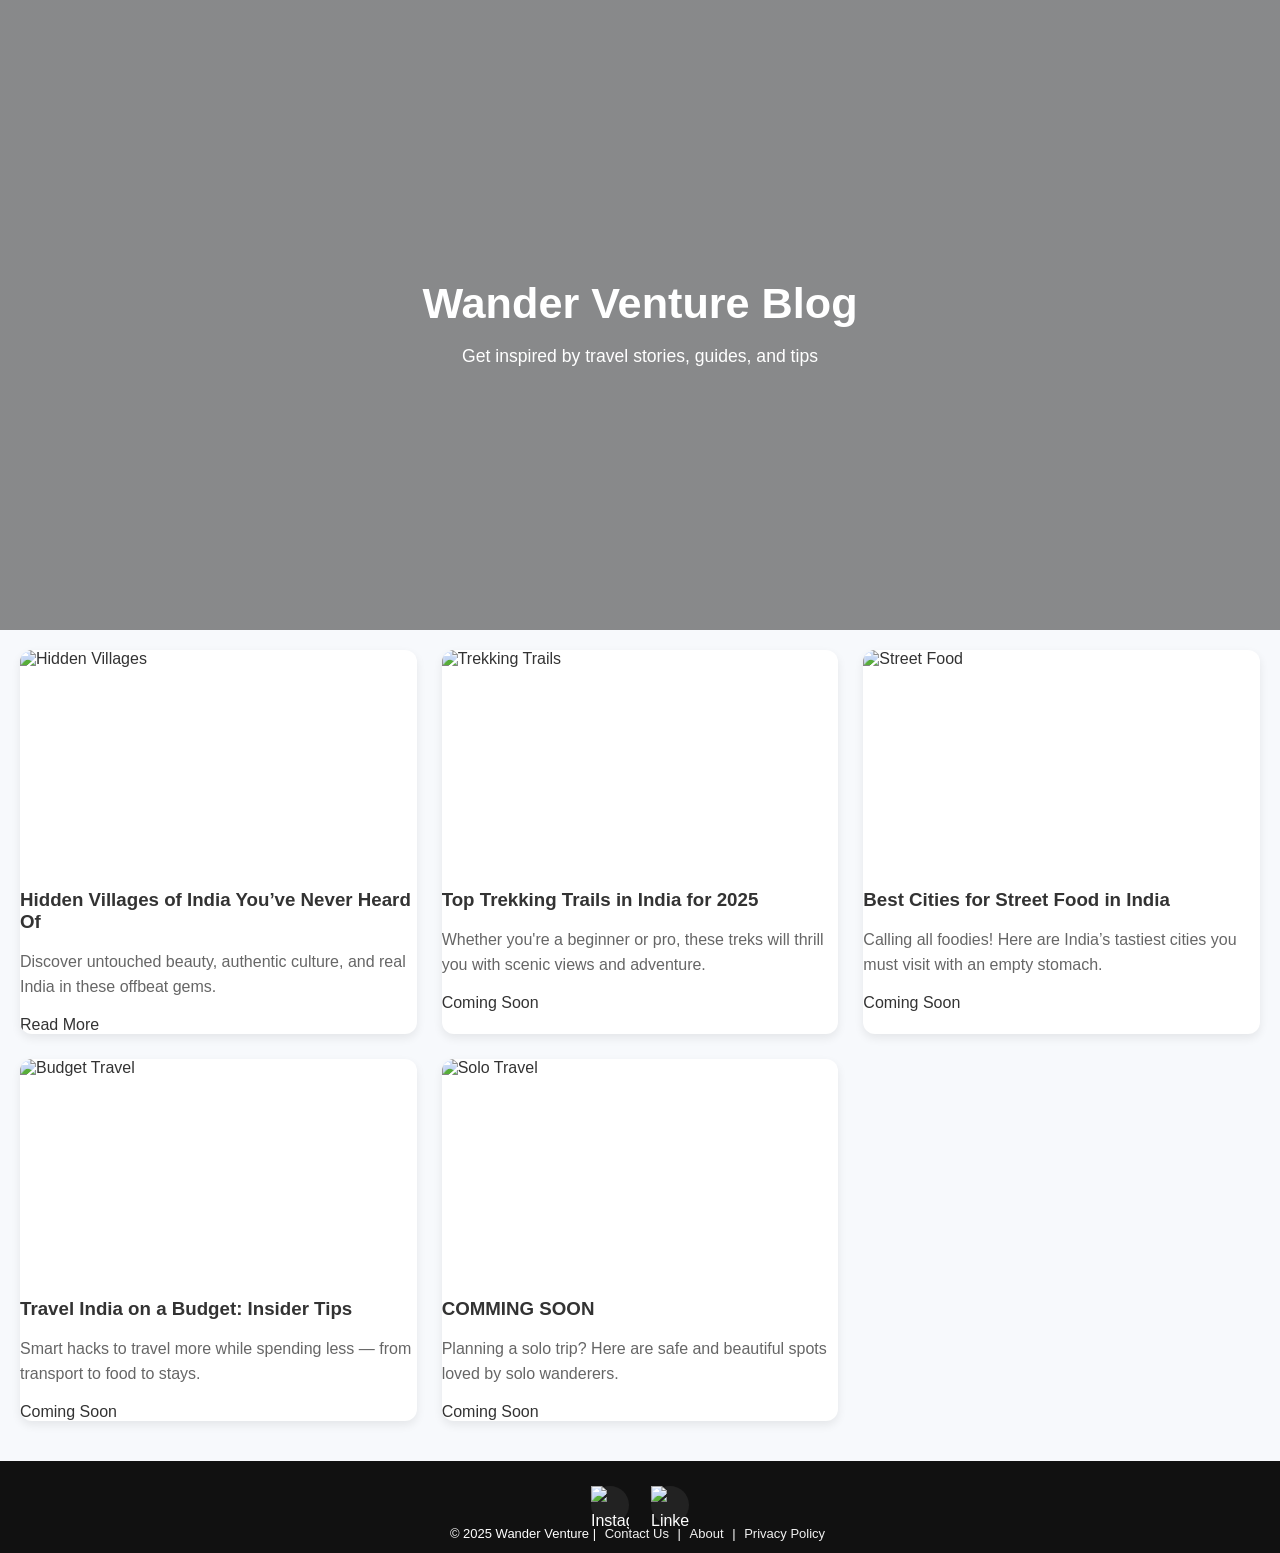
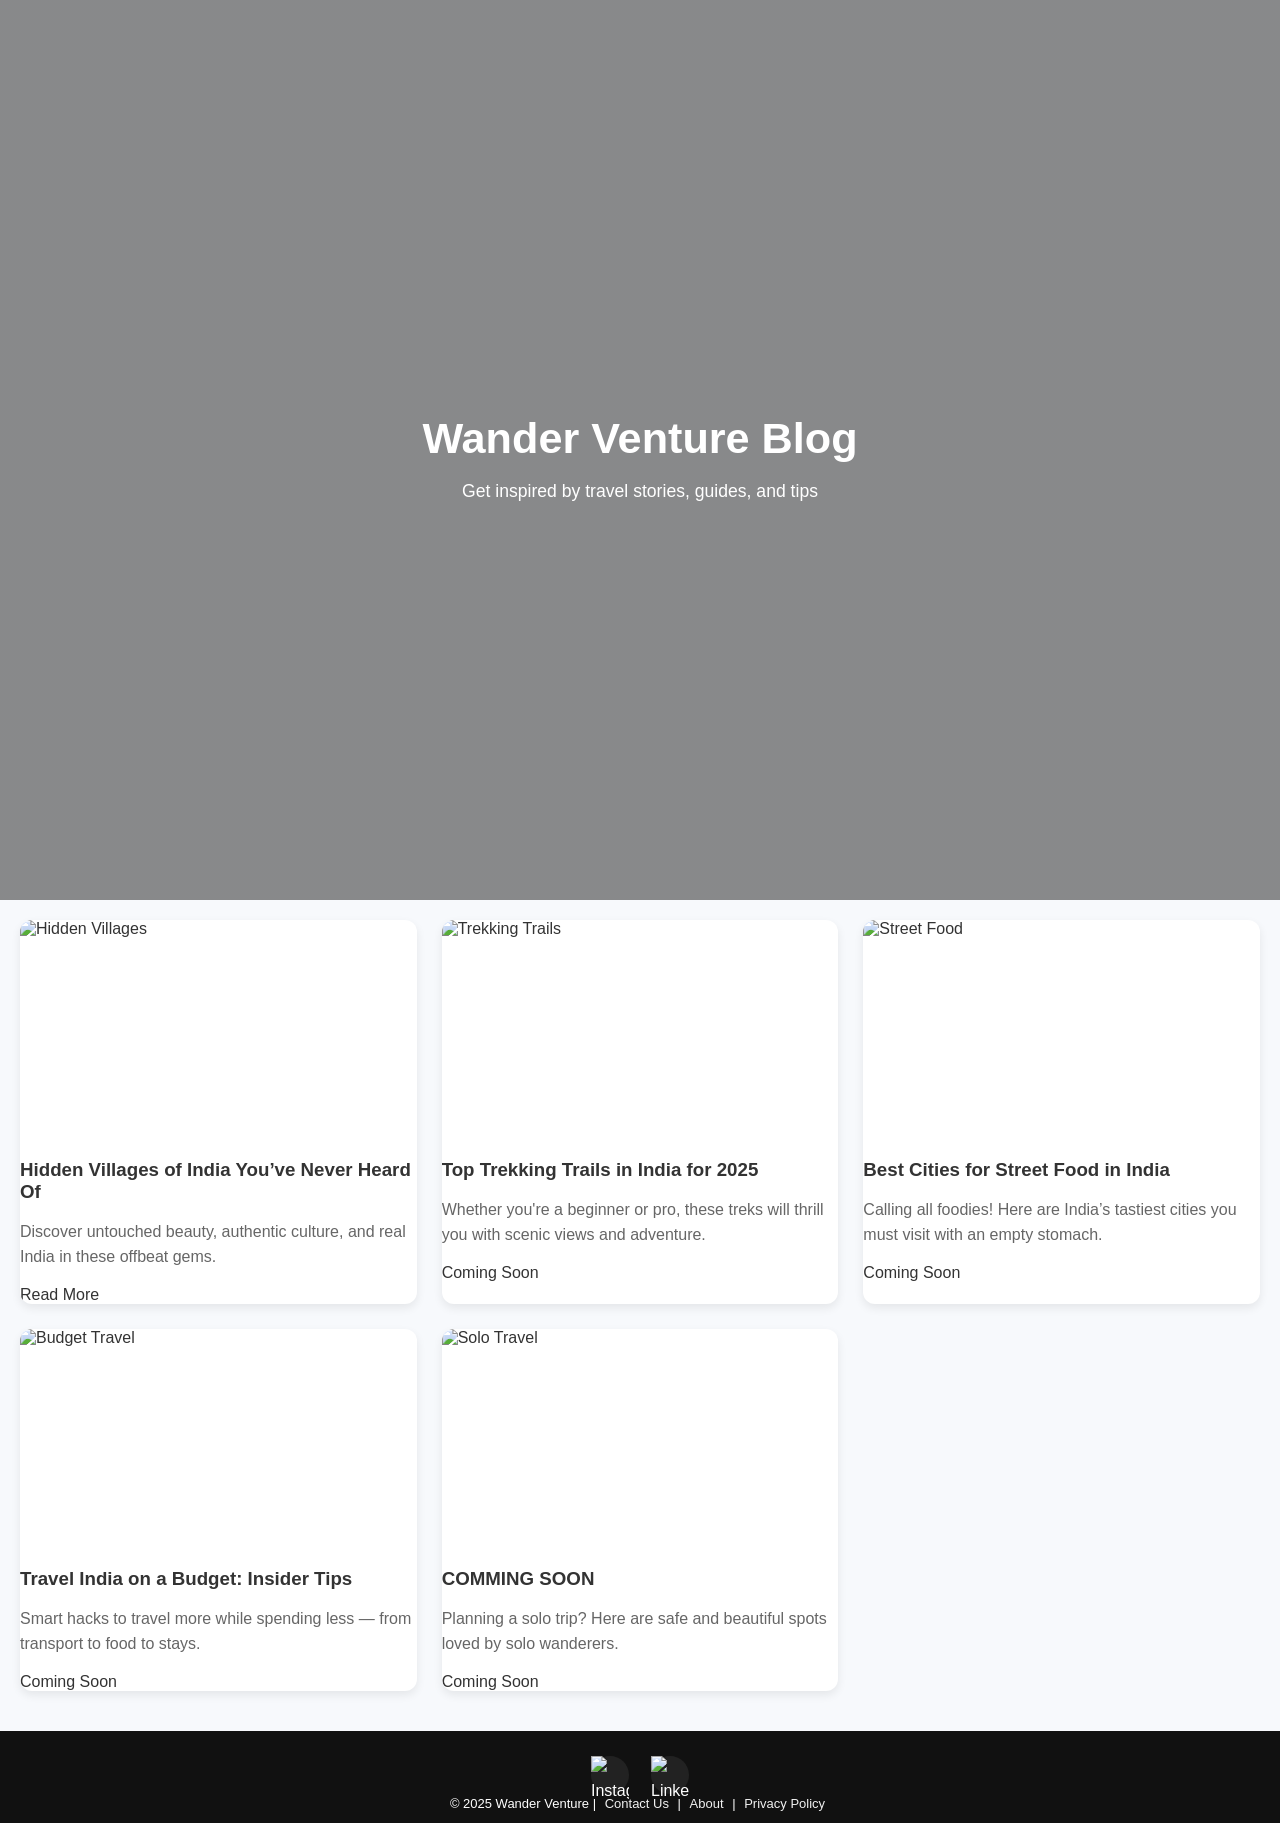

Update style.css

--- a/style.css
+++ b/style.css
@@ -77,7 +77,7 @@ img {
 ========================= */
 
 .hero {
-  height: 70vh;
+  height: 100vh;
   background:
     linear-gradient(rgba(0,0,0,0.45), rgba(0,0,0,0.45)),
     url('https://images.unsplash.com/photo-[number redacted]-e9df14d4d9d0')
